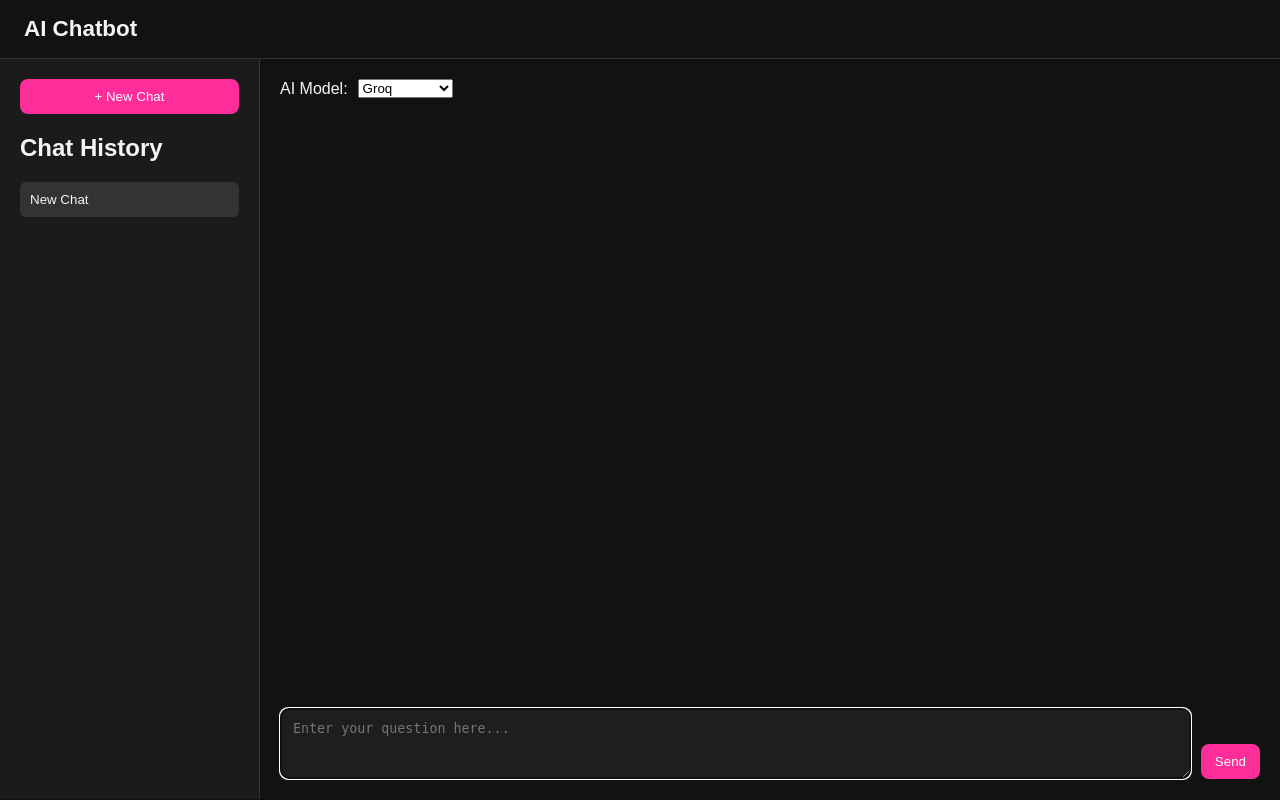
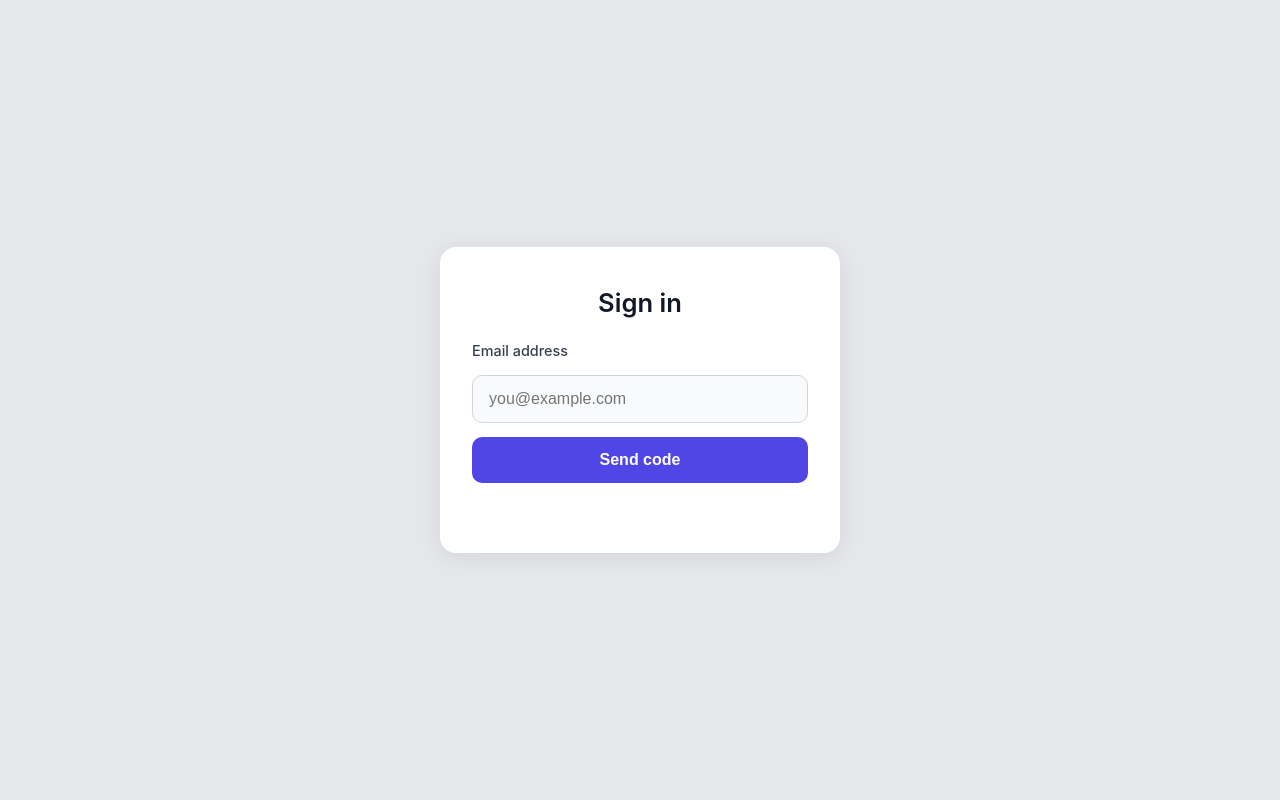
Before and after one commit to GbosiSophia/ai-chatbot, a Flask app: page / in a window 1280 px wide. Run offline with Flask 3, Linux system fonts and the light colour scheme; some libraries are stand-ins or nearby versions.

Commit message:
Added a login screen for user authentication, implemented using Supabase.

```diff
--- a/app.py
+++ b/app.py
@@ -1,4 +1,3 @@
-
 import os
 
 from flask import Flask, render_template, request, jsonify
@@ -89,8 +88,12 @@ def generate_response(user_input, provider):
     else:
         raise ValueError("Unsupported AI provider.")
 
+@app.route("/")
+@app.route("/login")
+def login():
+    return render_template("login.html")
 
-@app.route("/")
+
 @app.route("/index")
 def index():
     return render_template("index.html")
--- a/static/app.js
+++ b/static/app.js
@@ -1,4 +1,11 @@
+const SUPABASE_URL = 'https://ntjbtrfylevgokiosnob.supabase.co';
+const SUPABASE_ANON_KEY = 'sb_publishable_03nE9ZE6DmPWBi9OfHd4Tg_7N-pSLCd';
+//Create a Supabase client instance
+const supabaseClient = window.supabase.createClient(
+                                    SUPABASE_URL,
+                                    SUPABASE_ANON_KEY);
 
+// DOM References
 const sendButton = document.querySelector("#send-button");
 const userInput = document.querySelector("#user-input");
 const chatReply = document.querySelector("#response-box");
@@ -6,48 +13,69 @@ const newChatButton = document.querySelector("#new-chat");
 const chatList = document.querySelector("#chat-list");
 const modelSelect = document.querySelector("#model-select");
 
-// Restore saved conversations from the browser.
-let conversations = JSON.parse(
-    localStorage.getItem("conversations") || "{}"
-);
+//Currently selected conversation ID
+let activeChatId = null;
 
-let activeChatId = localStorage.getItem("activeChatId");
+//Currently authenticated user session
+let currentSession = null;
 
-function saveChats() {
-    localStorage.setItem(
-        "conversations",
-        JSON.stringify(conversations)
-    );
+//Authentication guard: Check if the user is authenticated, if not redirect to login page
 
-    localStorage.setItem("activeChatId", activeChatId || "");
+async function requireAuth() {
+    const { data, error } = await supabaseClient.auth.getSession();
+
+    if (error || !data.session) {
+        window.location.href = "/login";
+        return null;
+    }
+
+    currentSession = data.session;
+
+    return currentSession;
 }
 
-// Create a new conversation.
-function createNewChat() {
-    const chatId = crypto.randomUUID();
 
-    conversations[chatId] = {
-        id: chatId,
-        title: "New Chat",
-        messages: [],
-        provider: modelSelect.value
-    };
+//Create a new conversation in the database
+async function createNewChat() {
+    const { data: newChat, error } = await supabaseClient
+        .from("conversations")
+        .insert({
+            user_id: currentSession.user.id,
+            title: "New Chat",
+            provider: modelSelect.value
+        })
+        .select()
+        .single();
 
-    activeChatId = chatId;
+    if (error) {
+        console.error("Failed to create chat:", error);
+        return;
+    }
 
-    saveChats();
-    renderChatHistory();
-    renderActiveChat();
+    activeChatId = newChat.id;
+
+    await renderChatHistory();
+    await renderActiveChat();
 
     userInput.value = "";
     userInput.focus();
 }
 
-// Display conversation titles in the sidebar.
-function renderChatHistory() {
+//Load conversation list into the sidebar
+async function renderChatHistory() {
     chatList.innerHTML = "";
 
-    Object.values(conversations).reverse().forEach(chat => {
+    const { data: chats, error } = await supabaseClient
+        .from("conversations")
+        .select("id, title")
+        .order("updated_at", { ascending: false });
+
+    if (error) {
+        console.error("Failed to load chat history:", error);
+        return;
+    }
+
+    chats.forEach(chat => {
         const item = document.createElement("li");
         const button = document.createElement("button");
 
@@ -58,13 +86,21 @@ function renderChatHistory() {
             button.classList.add("active-chat");
         }
 
-        button.addEventListener("click", () => {
+        button.addEventListener("click", async () => {
             activeChatId = chat.id;
-            modelSelect.value = chat.provider || "groq";
 
-            saveChats();
-            renderChatHistory();
-            renderActiveChat();
+            const { data: convo } = await supabaseClient
+                .from("conversations")
+                .select("provider")
+                .eq("id", chat.id)
+                .single();
+
+            if (convo && convo.provider) {
+                modelSelect.value = convo.provider;
+            }
+
+            await renderChatHistory();
+            await renderActiveChat();
         });
 
         item.appendChild(button);
@@ -73,16 +109,25 @@ function renderChatHistory() {
 }
 
 // Render the selected conversation's messages.
-function renderActiveChat() {
+async function renderActiveChat() {
     chatReply.innerHTML = "";
 
-    const chat = conversations[activeChatId];
-
-    if (!chat) {
+    if (!activeChatId) {
         return;
     }
 
-    chat.messages.forEach(message => {
+    const { data: messages, error } = await supabaseClient
+        .from("messages")
+        .select("role, content")
+        .eq("conversation_id", activeChatId)
+        .order("created_at", { ascending: true });
+
+    if (error) {
+        console.error("Failed to load messages:", error);
+        return;
+    }
+
+    messages.forEach(message => {
         const messageElement = document.createElement("div");
         messageElement.className = `message ${message.role}`;
 
@@ -98,7 +143,8 @@ function renderActiveChat() {
     });
 }
 
-// Send a message and save both sides of the conversation.
+// Send a message: save user msg -> call Flask -> save AI msg
+
 async function sendMessage() {
     const message = userInput.value.trim();
 
@@ -106,31 +152,72 @@ async function sendMessage() {
         return;
     }
 
-    if (!activeChatId || !conversations[activeChatId]) {
-        createNewChat();
+    // Create a conversation on the fly if none is active
+    if (!activeChatId) {
+        const { data: newChat, error } = await supabaseClient
+            .from("conversations")
+            .insert({
+                user_id: currentSession.user.id,
+                title: message.length > 35
+                    ? message.slice(0, 35) + "..."
+                    : message,
+                provider: modelSelect.value
+            })
+            .select()
+            .single();
+
+        if (error) {
+            console.error("Failed to create chat:", error);
+            return;
+        }
+
+        activeChatId = newChat.id;
     }
 
-    const chat = conversations[activeChatId];
+    // Update the conversation's provider
+    await supabaseClient
+        .from("conversations")
+        .update({
+            provider: modelSelect.value,
+            updated_at: new Date().toISOString()
+        })
+        .eq("id", activeChatId);
 
-    // Remember which provider this conversation uses.
-    chat.provider = modelSelect.value;
+    // Save the user message
+    const { error: userMsgError } = await supabaseClient
+        .from("messages")
+        .insert({
+            conversation_id: activeChatId,
+            role: "user",
+            content: message
+        });
 
-    // Use the first user message as the chat title.
-    if (chat.messages.length === 0) {
-        chat.title = message.length > 35
-            ? message.slice(0, 35) + "..."
-            : message;
+    if (userMsgError) {
+        console.error("Failed to save user message:", userMsgError);
+        return;
     }
 
-    chat.messages.push({
-        role: "user",
-        content: message
-    });
+    // Set the title from the first user message if it's still "New Chat"
+    const { data: convo } = await supabaseClient
+        .from("conversations")
+        .select("title")
+        .eq("id", activeChatId)
+        .single();
+
+    if (convo && convo.title === "New Chat") {
+        await supabaseClient
+            .from("conversations")
+            .update({
+                title: message.length > 35
+                    ? message.slice(0, 35) + "..."
+                    : message
+            })
+            .eq("id", activeChatId);
+    }
 
     userInput.value = "";
-    renderActiveChat();
-    saveChats();
-    renderChatHistory();
+    await renderActiveChat();
+    await renderChatHistory();
 
     sendButton.disabled = true;
 
@@ -142,7 +229,7 @@ async function sendMessage() {
             },
             body: JSON.stringify({
                 user_input: message,
-                provider: chat.provider
+                provider: modelSelect.value
             })
         });
 
@@ -152,24 +239,27 @@ async function sendMessage() {
             throw new Error(data.error || `HTTP error: ${response.status}`);
         }
 
-        chat.messages.push({
+        // Save the AI reply
+        await supabaseClient.from("messages").insert({
+            conversation_id: activeChatId,
             role: "assistant",
             content: data.response
         });
 
-        renderActiveChat();
-        saveChats();
+        await renderActiveChat();
+        await renderChatHistory();
 
     } catch (error) {
         console.error("Chat request failed:", error);
 
-        chat.messages.push({
+        // Persist the error so it's visible after refresh
+        await supabaseClient.from("messages").insert({
+            conversation_id: activeChatId,
             role: "assistant",
             content: `Sorry, the request failed: ${error.message}`
         });
 
-        renderActiveChat();
-        saveChats();
+        await renderActiveChat();
 
     } finally {
         sendButton.disabled = false;
@@ -177,14 +267,54 @@ async function sendMessage() {
     }
 }
 
+// Event Listeners
 sendButton.addEventListener("click", sendMessage);
 newChatButton.addEventListener("click", createNewChat);
 
-// Restore the previous chat or create the first one.
-if (activeChatId && conversations[activeChatId]) {
-    modelSelect.value = conversations[activeChatId].provider || "groq";
-    renderChatHistory();
-    renderActiveChat();
-} else {
-    createNewChat();
+// Press Enter to send (Shift+Enter for newline)
+userInput.addEventListener("keydown", (event) => {
+    if (event.key === "Enter" && !event.shiftKey) {
+        event.preventDefault();
+        sendMessage();
+    }
+});
+
+// Sign-out button (see note below — you need to add it to index.html)
+const logoutButton = document.querySelector("#logout-button");
+if (logoutButton) {
+    logoutButton.addEventListener("click", async () => {
+        await supabaseClient.auth.signOut();
+        window.location.href = "/login";
+    });
 }
+
+// Bootstrap: require auth, then restore latest conversation
+
+(async function init() {
+    const session = await requireAuth();
+
+    if (!session) {
+        return; // redirect happened
+    }
+
+    await renderChatHistory();
+
+    // Restore the most recent conversation, or create one
+    const { data: latestChats } = await supabaseClient
+        .from("conversations")
+        .select("id, provider")
+        .order("updated_at", { ascending: false })
+        .limit(1);
+
+    if (latestChats && latestChats.length > 0) {
+        activeChatId = latestChats[0].id;
+
+        if (latestChats[0].provider) {
+            modelSelect.value = latestChats[0].provider;
+        }
+
+        await renderActiveChat();
+    } else {
+        await createNewChat();
+    }
+})();
--- /dev/null
+++ b/static/css/login.css
@@ -0,0 +1,144 @@
+/* Login page styling */
+* {
+    box-sizing: border-box;
+    margin: 0;
+    padding: 0;
+}
+/* #send-code {
+    width: 100%;
+    padding: 14px 20px;
+    font-size: 1rem;
+    font-weight: 600;
+    border: none;
+    border-radius: 10px;
+    background: #4f46e5;
+    color: #ffffff;
+    cursor: pointer;
+    transition: background 0.15s ease, transform 0.05s ease;
+} */
+/* Respect HTML hidden attributes */
+[hidden] {
+    display: none !important;
+}
+
+body {
+    min-height: 100vh;
+    background: #e5e7eb;
+    font-family: -apple-system, BlinkMacSystemFont, "Segoe UI",
+                 Roboto, Helvetica, Arial, sans-serif;
+    color: #1f2937;
+    display: flex;
+    align-items: center;
+    justify-content: center;
+    padding: 24px;
+}
+
+/* Card Container */
+#login-container {
+    background: #ffffff;
+    width: 100%;
+    max-width: 400px;
+    padding: 40px 32px;
+    border-radius: 16px;
+    box-shadow: 0 4px 24px rgba(0, 0, 0, 0.08);
+}
+
+#login-container h1 {
+    font-size: 1.6rem;
+    font-weight: 600;
+    margin-bottom: 24px;
+    text-align: center;
+    color: #111827;
+}
+
+/* Form Steps */
+#email-step,
+#code-step {
+    display: flex;
+    flex-direction: column;
+    gap: 14px;
+}
+
+label {
+    font-size: 0.9rem;
+    font-weight: 500;
+    color: #374151;
+    margin-bottom: 2px;
+}
+
+input[type="email"],
+input[type="text"] {
+    width: 100%;
+    padding: 14px 16px;
+    font-size: 1rem;
+    border: 1px solid #d1d5db;
+    border-radius: 10px;
+    background: #f9fafb;
+    color: #111827;
+    outline: none;
+    transition: border-color 0.15s ease, box-shadow 0.15s ease;
+}
+
+input[type="email"]:focus,
+input[type="text"]:focus {
+    border-color: #6366f1;
+    background: #ffffff;
+    box-shadow: 0 0 0 3px rgba(99, 102, 241, 0.15);
+}
+
+input[type="text"] {
+    text-align: center;
+    letter-spacing: 0.4em;
+    font-size: 1.3rem;
+    font-weight: 600;
+}
+
+
+/* Buttons */
+
+button {
+    width: 100%;
+    padding: 14px 20px;
+    font-size: 1rem;
+    font-weight: 600;
+    border: none;
+    border-radius: 10px;
+    background: #4f46e5;
+    color: #ffffff;
+    cursor: pointer;
+    transition: background 0.15s ease, transform 0.05s ease;
+}
+
+button:hover:not(:disabled) {
+    background: #4338ca;
+}
+
+button:active:not(:disabled) {
+    transform: scale(0.98);
+}
+
+button:disabled {
+    background: #a5b4fc;
+    cursor: not-allowed;
+}
+
+/* Status messages */
+#login-status,
+#verify-status {
+    font-size: 0.875rem;
+    min-height: 1.2em;
+    text-align: center;
+    color: #6b7280;
+}
+
+#login-status.error,
+#verify-status.error {
+    color: #dc2626;
+}
+
+/* Responsive tweak */
+@media (max-width: 480px) {
+    #login-container {
+        padding: 28px 20px;
+    }
+}
--- a/static/css/style.css
+++ b/static/style.css
@@ -34,15 +34,16 @@ header h1 {
 }
 
 #new-chat,
-#send-button {
-    padding: 10px 14px;
-    border: none;
+#send-button, #logout-button {
+    padding: 15px 14px;
+    border: 5px;
     border-radius: 8px;
     cursor: pointer;
 }
 
-#new-chat {
+#new-chat, #logout-button {
     width: 100%;
+    padding:0;
     background: #ff2d9a;
     color: #fff;
 }
--- a/templates/index.html
+++ b/templates/index.html
@@ -7,7 +7,7 @@
     <title>AI Chatbot</title>
 
     <link rel="stylesheet"
-          href="{{ url_for('static', filename='css/style.css') }}">
+          href="{{ url_for('static', filename='style.css') }}">
 </head>
 
 <body>
@@ -20,7 +20,7 @@
         <!-- Sidebar: conversation management -->
         <aside id="chat-history">
             <button id="new-chat" type="button">+ New Chat</button>
-
+            <button id="logout-button" type="button">Log out</button>
             <h2>Chat History</h2>
             <ul id="chat-list"></ul>
         </aside>
@@ -61,6 +61,8 @@
     <!-- HTML sanitizer -->
     <script src="https://cdn.jsdelivr.net/npm/dompurify/dist/purify.min.js"></script>
 
+    <!--Supabase JS SDK link-->
+    <script src="https://cdn.jsdelivr.net/npm/@supabase/supabase-js@2"></script>
     <!-- Chatbot JavaScript -->
     <script src="{{ url_for('static', filename='app.js') }}"></script>
 </body>
--- /dev/null
+++ b/templates/login.html
@@ -0,0 +1,105 @@
+<!DOCTYPE html>
+<html lang="en">
+<head>
+    <meta charset="UTF-8">
+    <meta name="viewport" content="width=device-width, initial-scale=1.0">
+    <title>Login — AI Chatbot</title>
+    <link rel="stylesheet" href="{{ url_for('static', filename='css/login.css') }}">
+
+</head>
+<body>
+    <main id="login-container">
+        <h1>Sign in</h1>
+
+        <div id="email-step">
+            <label for="email">Email address</label>
+            <input type="email" id="email" placeholder="you@example.com">
+            <button id="send-code" type="button">Send code</button>
+            <p id="login-status"></p>
+        </div>
+
+        <div id="code-step" hidden>
+            <label for="code">Enter the 6-digit code</label>
+            <input type="text" id="code" inputmode="numeric"
+                   maxlength="6" placeholder="123456">
+            <button id="verify-code" type="button">Verify</button>
+            <p id="verify-status"></p>
+        </div>
+    </main>
+
+    <script src="https://cdn.jsdelivr.net/npm/@supabase/supabase-js@2"></script>
+    <script>
+        const SUPABASE_URL = "https://ntjbtrfylevgokiosnob.supabase.co";
+        const SUPABASE_ANON_KEY = "sb_publishable_03nE9ZE6DmPWBi9OfHd4Tg_7N-pSLCd";
+        const supabaseClient = window.supabase.createClient(
+            SUPABASE_URL, SUPABASE_ANON_KEY
+        );
+
+        const emailInput = document.querySelector("#email");
+        const sendCodeBtn = document.querySelector("#send-code");
+        const loginStatus = document.querySelector("#login-status");
+        const emailStep = document.querySelector("#email-step");
+        const codeStep = document.querySelector("#code-step");
+        const codeInput = document.querySelector("#code");
+        const verifyBtn = document.querySelector("#verify-code");
+        const verifyStatus = document.querySelector("#verify-status");
+
+        let pendingEmail = "";
+
+        sendCodeBtn.addEventListener("click", async () => {
+            const email = emailInput.value.trim();
+            if (!email) {
+                loginStatus.textContent = "Please enter your email.";
+                return;
+            }
+
+            sendCodeBtn.disabled = true;
+            loginStatus.textContent = "Sending code...";
+
+            const { error } = await supabaseClient.auth.signInWithOtp({
+                email,
+                options: { shouldCreateUser: true }
+            });
+
+            sendCodeBtn.disabled = false;
+
+            if (error) {
+                loginStatus.textContent = "Error: " + error.message;
+                return;
+            }
+
+            pendingEmail = email;
+            loginStatus.textContent = "Check your email for the code.";
+            emailStep.hidden = true;
+            codeStep.hidden = false;
+            codeInput.focus();
+        });
+
+        verifyBtn.addEventListener("click", async () => {
+            const token = codeInput.value.trim();
+            if (token.length !== 6) {
+                verifyStatus.textContent = "Enter the 6-digit code.";
+                return;
+            }
+
+            verifyBtn.disabled = true;
+            verifyStatus.textContent = "Verifying...";
+
+            const { error } = await supabaseClient.auth.verifyOtp({
+                email: pendingEmail,
+                token,
+                type: "email"
+            });
+
+            verifyBtn.disabled = false;
+
+            if (error) {
+                verifyStatus.textContent = "Error: " + error.message;
+                return;
+            }
+
+            window.location.href = "/";
+        });
+    </script>
+</body>
+</html>
```
